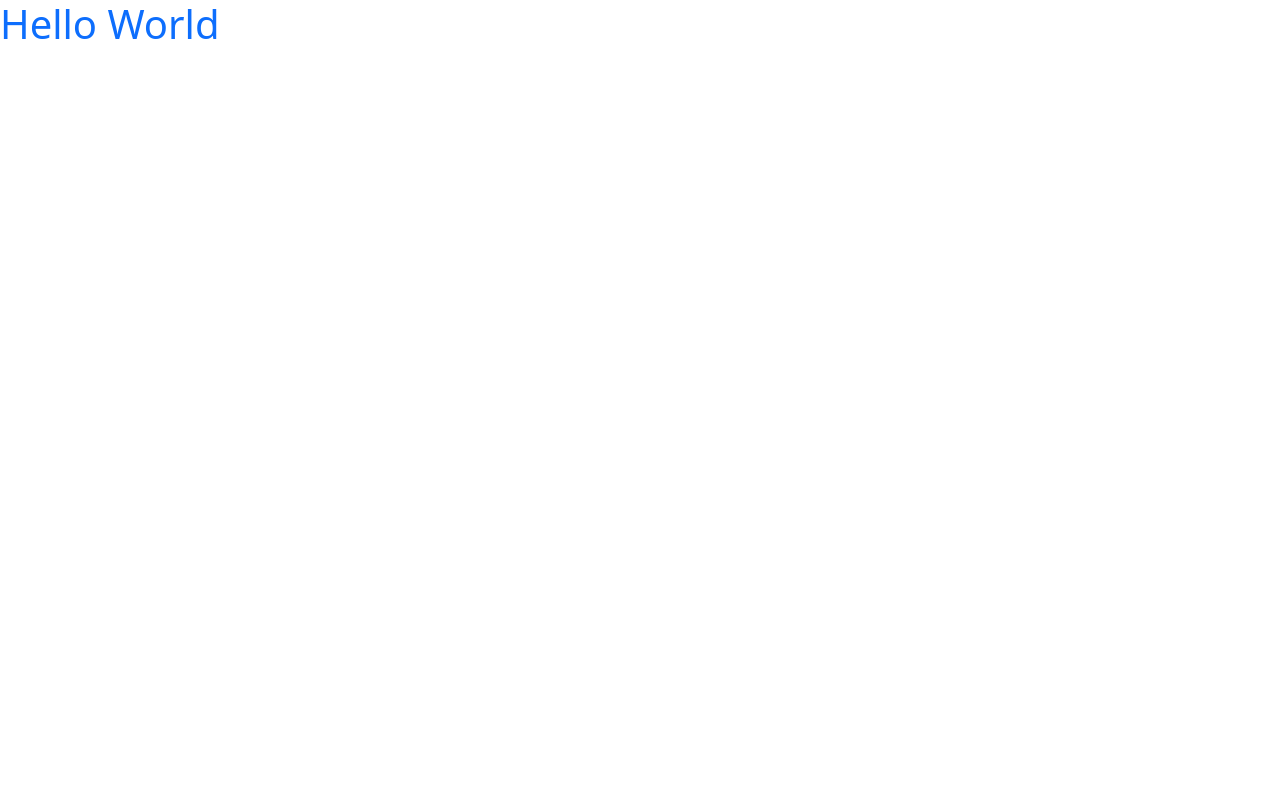
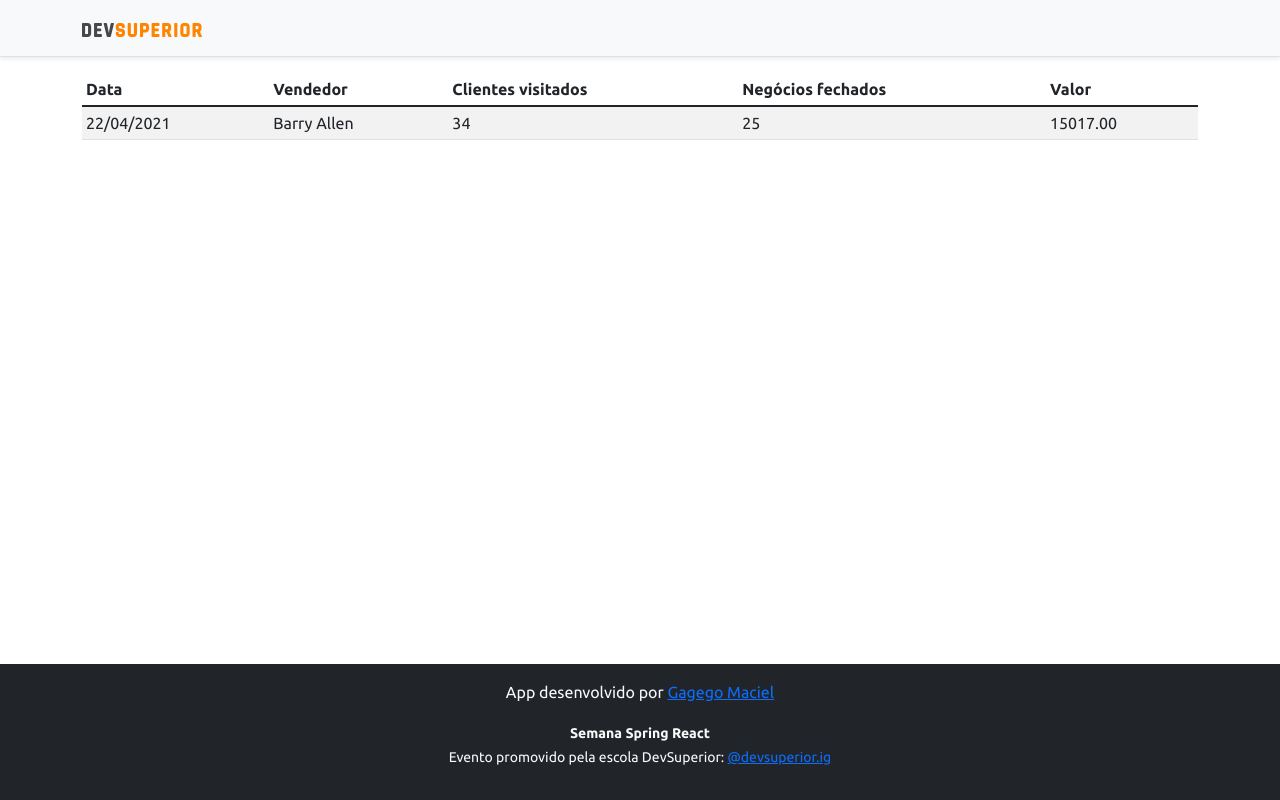
Before and after one commit to gagegomaciel/dsvendas-sds4, a React (Create React App) app in the folder frontend/: page / in a window 1280 px wide. Built offline with nearby package versions, Linux system fonts and the light colour scheme.

Commit message:
Basic static components

```diff
--- a/frontend/src/App.tsx
+++ b/frontend/src/App.tsx
@@ -1,8 +1,17 @@
+import { DataTable } from "components/DataTable";
+import { Footer } from "components/Footer";
+import { NavBar } from "components/NavBar";
 
 
 function App() {
   return (
-   <h1 className="text-primary">Hello World</h1>
+    <>
+      <NavBar />
+      <div className="container">
+        <DataTable />
+      </div>
+      <Footer />
+    </>
   );
 }
 
--- /dev/null
+++ b/frontend/src/components/DataTable/index.tsx
@@ -0,0 +1,26 @@
+export const DataTable = () => {
+  return (
+    <div className="table-responsive">
+      <table className="table table-striped table-sm">
+          <thead>
+            <tr>
+              <th>Data</th>
+              <th>Vendedor</th>
+              <th>Clientes visitados</th>
+              <th>Negócios fechados</th>
+              <th>Valor</th>
+            </tr>
+          </thead>
+          <tbody>
+            <tr>
+              <td>22/04/2021</td>
+              <td>Barry Allen</td>
+              <td>34</td>
+              <td>25</td>
+              <td>15017.00</td>
+            </tr>
+          </tbody>
+      </table>
+    </div>
+  )
+}
--- /dev/null
+++ b/frontend/src/components/Footer/index.tsx
@@ -0,0 +1,11 @@
+export const Footer = () => {
+  return (
+    <footer className="footer mt-auto py-3 bg-dark">
+      <div className="container">
+        <p className="text-light">App desenvolvido por <a href="https://github.com/gagegomaciel" target="_blank" rel="noreferrer">Gagego Maciel</a></p>
+        <p className="text-light"><small><strong>Semana Spring React</strong><br/>
+          Evento promovido pela escola DevSuperior: <a href="https://instagram.com/devsuperior.ig" target="_blank" rel="noreferrer">@devsuperior.ig</a></small></p>
+      </div>
+    </footer>
+  )
+}
--- /dev/null
+++ b/frontend/src/components/NavBar/index.tsx
@@ -0,0 +1,13 @@
+import ImgDsDark from '../../assets/img/ds-dark.svg';
+
+export const  NavBar = () => {
+  return (
+    <div className="d-flex flex-column flex-md-row align-items-center p-3 px-md-4 mb-3 bg-light border-bottom shadow-sm">
+      <div className="container">
+        <nav className="my-2 my-md-0 mr-md-3">
+          <img src={ImgDsDark} alt="DevSuperior" width="120" />
+        </nav>
+      </div>
+    </div>
+  )
+}
--- a/frontend/src/index.tsx
+++ b/frontend/src/index.tsx
@@ -1,6 +1,7 @@
 import React from 'react';
 import ReactDOM from 'react-dom';
 import 'bootstrap/dist/css/bootstrap.css';
+import 'assets/css/styles.css';
 import App from './App';
 
 ReactDOM.render(
```
Also changed, not shown: frontend/src/assets/img/ds-dark.svg (added).
